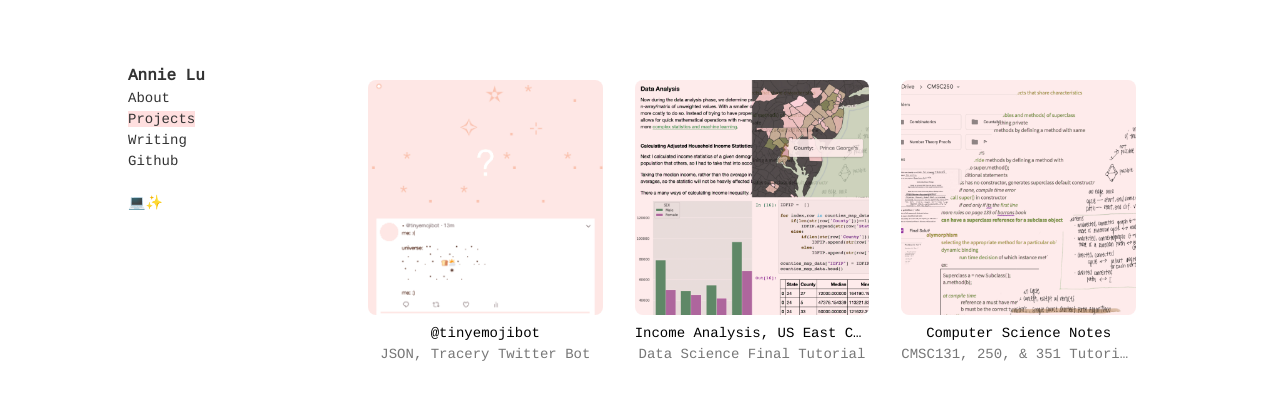
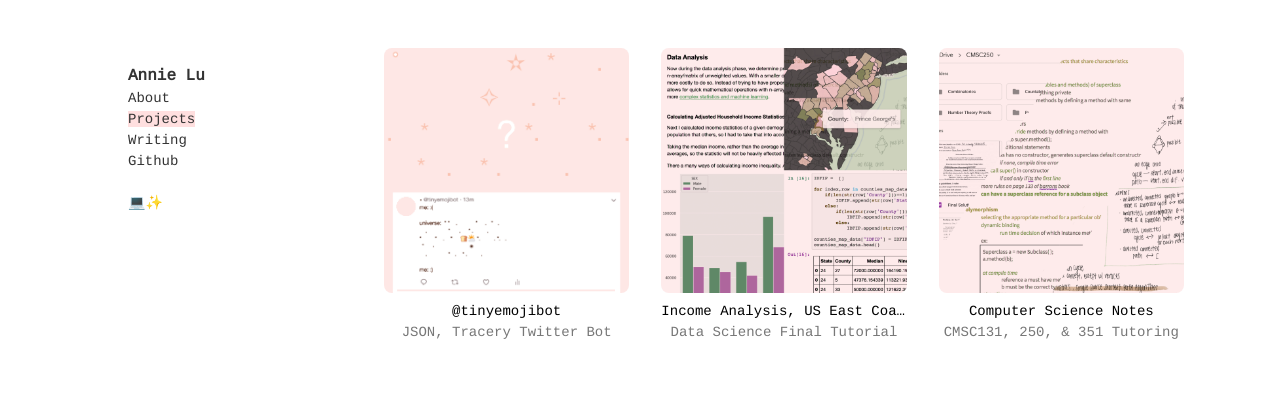
Before and after one commit to annie-lu/annie-lu.github.io, a Jekyll site: the page built from project.html, in a window 1280 px wide. Shown: the top 400 px of the page. Built offline with Jekyll 4.4.1, drawn with Linux system fonts in a browser that asks for light colours.

Commit message:
Update project.html

```diff
--- a/project.html
+++ b/project.html
@@ -2,7 +2,7 @@
 layout: default
 title: Project
 ---
-<div class="fl w-100 w-75-l pv5-l pr5-l">
+<div class="fl w-100 w-75-l pt4-l pa3">
     <div class="fl w-100 w-50-m w-third-l ph3">
       <a href="https://twitter.com/tinyemojibot" class="db link dim tc">
         <img src="images/bot.png" alt="bot preview" class="w-100 db br3"/>
```
